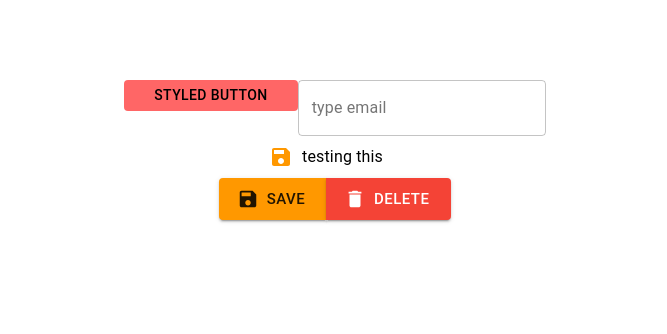
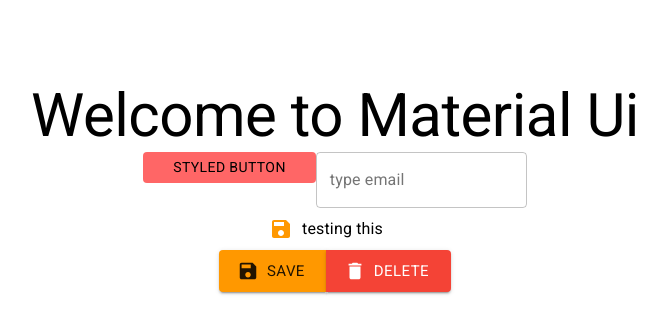
Before and after one commit to ParthPatel133/react-material-ui, a React (Create React App) app: page / in a window 1280 px wide. Shown: the top 334 px of the page, without its empty margins (305-972 px from the left). Built offline with nearby package versions, Linux system fonts and the light colour scheme.

Commit message:
typography

```diff
--- a/package.json
+++ b/package.json
@@ -8,6 +8,7 @@
     "@testing-library/jest-dom": "^5.11.6",
     "@testing-library/react": "^11.2.2",
     "@testing-library/user-event": "^12.5.0",
+    "fontsource-roboto": "^3.1.5",
     "react": "^17.0.1",
     "react-dom": "^17.0.1",
     "react-scripts": "4.0.1",
--- a/src/App.js
+++ b/src/App.js
@@ -16,6 +16,8 @@
   createMuiTheme,
 } from '@material-ui/core/styles';
 import {green, orange, red} from '@material-ui/core/colors';
+import 'fontsource-roboto';
+import Typography from '@material-ui/core/Typography';
 
 const useStyle = makeStyles({
   root: {
@@ -67,6 +69,9 @@
   return (
     <ThemeProvider theme={theme}>
       <div className='App'>
+        <Typography variant='h2' component='div'>
+          Welcome to Material Ui
+        </Typography>
         <ButtonStyled />
         <TextField
           variant='outlined'
```
Also changed, not shown: 2 other files (tests, documents, lock files or other folders).
